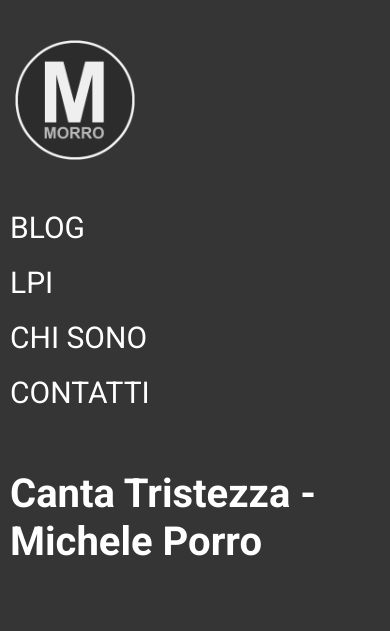
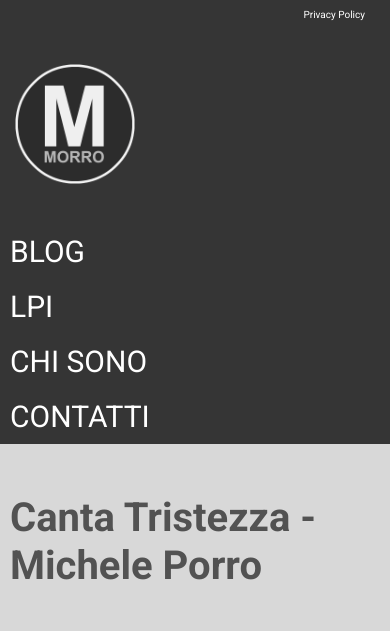
Before and after one commit to morrolinuxyt/website, a PHP site: page /creators.php in a window 390 px wide. Shown: the top 631 px of the page. Run offline with PHP 8.4, Linux system fonts and the light colour scheme; some libraries are stand-ins or nearby versions.

Commit message:
"Creators" page for Mobile is now Better, improved compatibility for small screens

```diff
--- a/creators.php
+++ b/creators.php
@@ -4,7 +4,11 @@
 		<link href="css/stile.css" rel="stylesheet" type="text/css">
 
 	</head>
-	<body>
+	<body style="background: #D8D8D8;">
+
+		<div class="mobile_bottom">
+				<a href="policy.pdf" class="link" id="policy">Privacy Policy</a><br />
+		</div>
 
         <?php include("nav.php"); ?>
 
--- a/css/stile.css
+++ b/css/stile.css
@@ -150,12 +150,17 @@ a:hover {
 
 /* Responsive Sets */
 
-@media screen and (min-device-width: 930px) and (max-device-width: 1500px) {
+@media screen and (max-height: 650px) {
+    .menu iframe {
+        display: none;
+    }
+}
+@media screen and (min-width: 930px) and (max-width: 1500px) {
     .video {
         width: 100%;
     }
 }
-@media screen and (min-device-width: 190px) and (max-device-width: 930px) {
+@media screen and (min-width: 190px) and (max-width: 930px) {
 
     /* General Sets */
 
@@ -197,10 +202,8 @@ a:hover {
     }
     .video {
         width: 100%;
-        height: auto;
-    }
-    .videos_text, .videos_title {
-      color: white;
+        height: 300px;
+        margin-right: 0px;
     }
 
     /* IDs */
```
